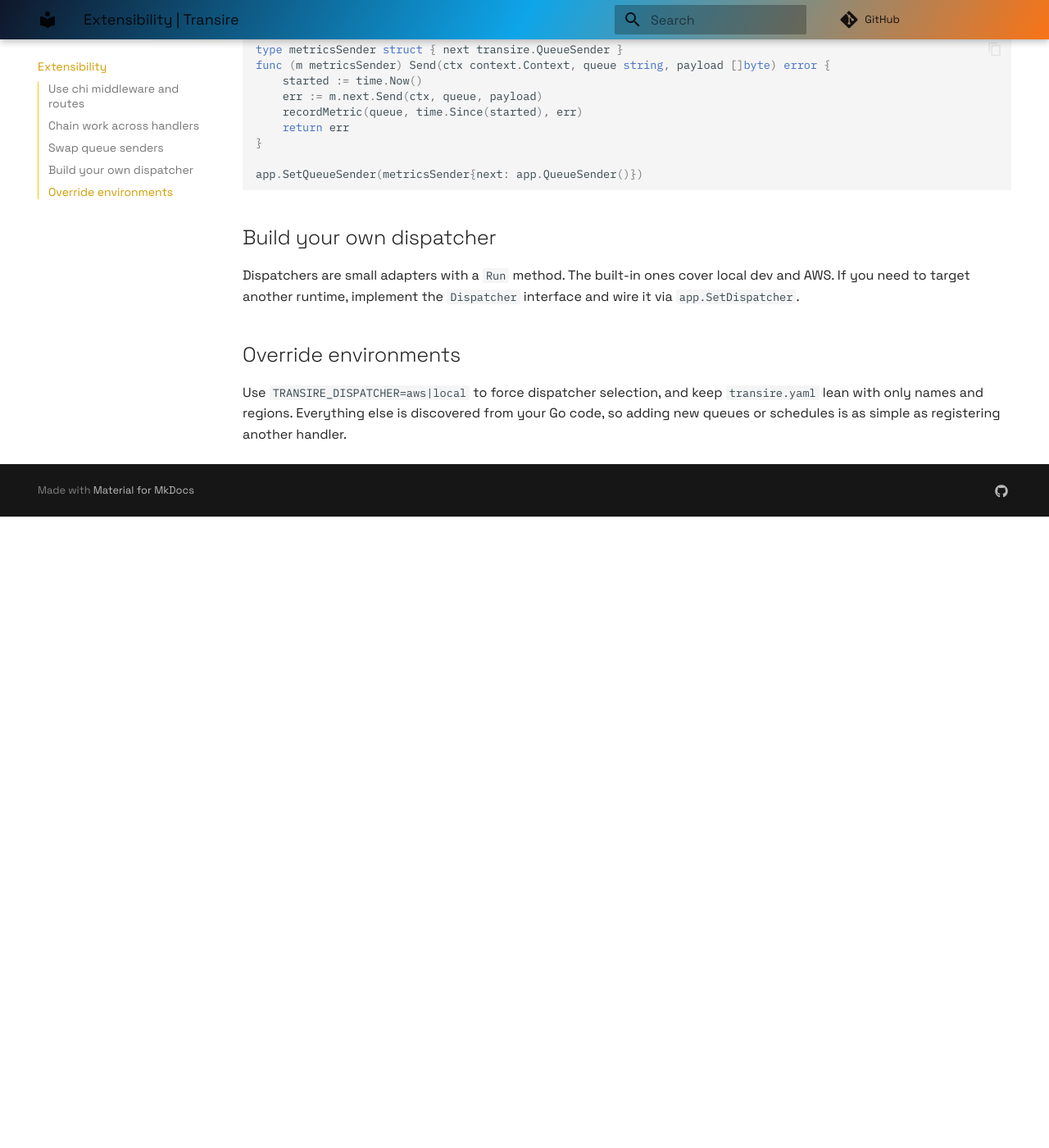
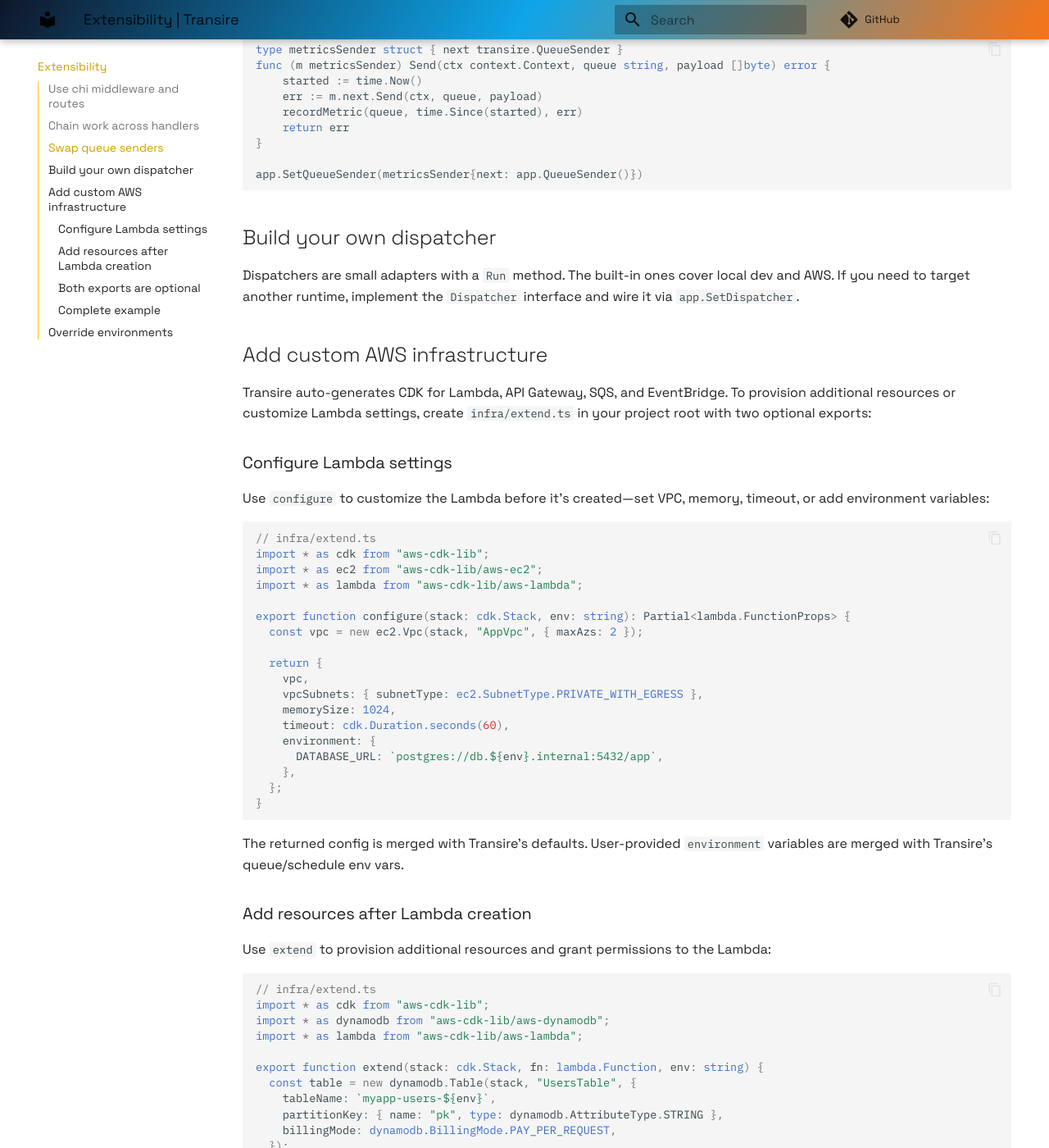
Before and after one commit to transire/transire.github.io, an MkDocs documentation site: the page built from docs/extensibility.md, in a window 1280 px wide and 1400 px high, scrolled down 925 px. Shown: the whole window at 82% size. Built offline with MkDocs 1.6.1 and Material for MkDocs 9.7.7, drawn with Linux system fonts in a browser that asks for light colours; comment, search, counter and statistics services are not loaded; before the commit the page ends 1555 px from its top, so only the background shows below that; some of the changed text lies outside the part shown.

Commit message:
docs: add custom CDK infrastructure documentation (#10)
Update documentation to cover the new infra/extend.ts support:

- aws-deploy.md: Reference infra/extend.ts in Build assets section
- cli.md: Note that build detects and integrates infra/extend.ts
- extensibility.md: Add complete working example combining configure()
  and extend() with VPC, DynamoDB table, and custom Lambda settings
- quickstart.md: Update scaffold description for regions/profile handling
- local-development.md: Minor clarification

````diff
--- a/docs/extensibility.md
+++ b/docs/extensibility.md
@@ -56,6 +56,112 @@
 
 Dispatchers are small adapters with a `Run` method. The built-in ones cover local dev and AWS. If you need to target another runtime, implement the `Dispatcher` interface and wire it via `app.SetDispatcher`.
 
+## Add custom AWS infrastructure
+
+Transire auto-generates CDK for Lambda, API Gateway, SQS, and EventBridge. To provision additional resources or customize Lambda settings, create `infra/extend.ts` in your project root with two optional exports:
+
+### Configure Lambda settings
+
+Use `configure` to customize the Lambda before it's created—set VPC, memory, timeout, or add environment variables:
+
+```typescript
+// infra/extend.ts
+import * as cdk from "aws-cdk-lib";
+import * as ec2 from "aws-cdk-lib/aws-ec2";
+import * as lambda from "aws-cdk-lib/aws-lambda";
+
+export function configure(stack: cdk.Stack, env: string): Partial<lambda.FunctionProps> {
+  const vpc = new ec2.Vpc(stack, "AppVpc", { maxAzs: 2 });
+
+  return {
+    vpc,
+    vpcSubnets: { subnetType: ec2.SubnetType.PRIVATE_WITH_EGRESS },
+    memorySize: 1024,
+    timeout: cdk.Duration.seconds(60),
+    environment: {
+      DATABASE_URL: `postgres://db.${env}.internal:5432/app`,
+    },
+  };
+}
+```
+
+The returned config is merged with Transire's defaults. User-provided `environment` variables are merged with Transire's queue/schedule env vars.
+
+### Add resources after Lambda creation
+
+Use `extend` to provision additional resources and grant permissions to the Lambda:
+
+```typescript
+// infra/extend.ts
+import * as cdk from "aws-cdk-lib";
+import * as dynamodb from "aws-cdk-lib/aws-dynamodb";
+import * as lambda from "aws-cdk-lib/aws-lambda";
+
+export function extend(stack: cdk.Stack, fn: lambda.Function, env: string) {
+  const table = new dynamodb.Table(stack, "UsersTable", {
+    tableName: `myapp-users-${env}`,
+    partitionKey: { name: "pk", type: dynamodb.AttributeType.STRING },
+    billingMode: dynamodb.BillingMode.PAY_PER_REQUEST,
+  });
+
+  table.grantReadWriteData(fn);
+  fn.addEnvironment("USERS_TABLE", table.tableName);
+}
+```
+
+### Both exports are optional
+
+You can export just `configure`, just `extend`, or both. Transire calls them if they exist:
+
+- `configure(stack, env)` → called before Lambda creation, returns config properties
+- `extend(stack, fn, env)` → called after Lambda creation, for additional resources
+
+### Complete example
+
+Here's a full `infra/extend.ts` that provisions a VPC with private subnets, increases Lambda resources, and adds a DynamoDB table:
+
+```typescript
+// infra/extend.ts
+import * as cdk from "aws-cdk-lib";
+import * as ec2 from "aws-cdk-lib/aws-ec2";
+import * as dynamodb from "aws-cdk-lib/aws-dynamodb";
+import * as lambda from "aws-cdk-lib/aws-lambda";
+
+export function configure(stack: cdk.Stack, env: string): Partial<lambda.FunctionProps> {
+  const vpc = new ec2.Vpc(stack, "AppVpc", {
+    maxAzs: 2,
+    natGateways: 1,
+  });
+
+  return {
+    vpc,
+    vpcSubnets: { subnetType: ec2.SubnetType.PRIVATE_WITH_EGRESS },
+    memorySize: 1024,
+    timeout: cdk.Duration.seconds(60),
+    environment: {
+      CUSTOM_ENV_VAR: `custom-value-${env}`,
+    },
+  };
+}
+
+export function extend(stack: cdk.Stack, fn: lambda.Function, env: string) {
+  const table = new dynamodb.Table(stack, "UsersTable", {
+    tableName: `myapp-users-${env}`,
+    partitionKey: { name: "pk", type: dynamodb.AttributeType.STRING },
+    sortKey: { name: "sk", type: dynamodb.AttributeType.STRING },
+    billingMode: dynamodb.BillingMode.PAY_PER_REQUEST,
+    removalPolicy: cdk.RemovalPolicy.DESTROY,
+  });
+
+  table.grantReadWriteData(fn);
+  fn.addEnvironment("USERS_TABLE", table.tableName);
+}
+```
+
+The `infra/` directory is yours to organize—add constructs, utilities, or whatever CDK patterns you need.
+
+Generated CDK stays in `dist/` (gitignored); your `infra/` code is source-controlled.
+
 ## Override environments
 
-Use `TRANSIRE_DISPATCHER=aws|local` to force dispatcher selection, and keep `transire.yaml` lean with only names and regions. Everything else is discovered from your Go code, so adding new queues or schedules is as simple as registering another handler.
+Use `TRANSIRE_DISPATCHER=aws|local` to force dispatcher selection, and keep `transire.yaml` lean with only names (plus optional env profiles). Everything else is discovered from your Go code, so adding new queues or schedules is as simple as registering another handler.
````
Also changed, not shown: docs/aws-deploy.md (+2 -0 lines), docs/cli.md (+8 -7 lines), docs/local-development.md (+1 -1 lines), docs/quickstart.md (+2 -1 lines).
